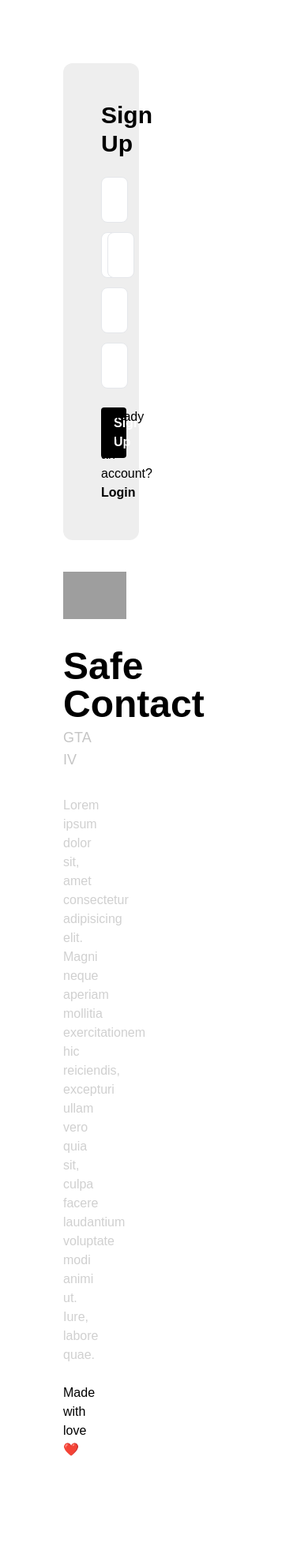
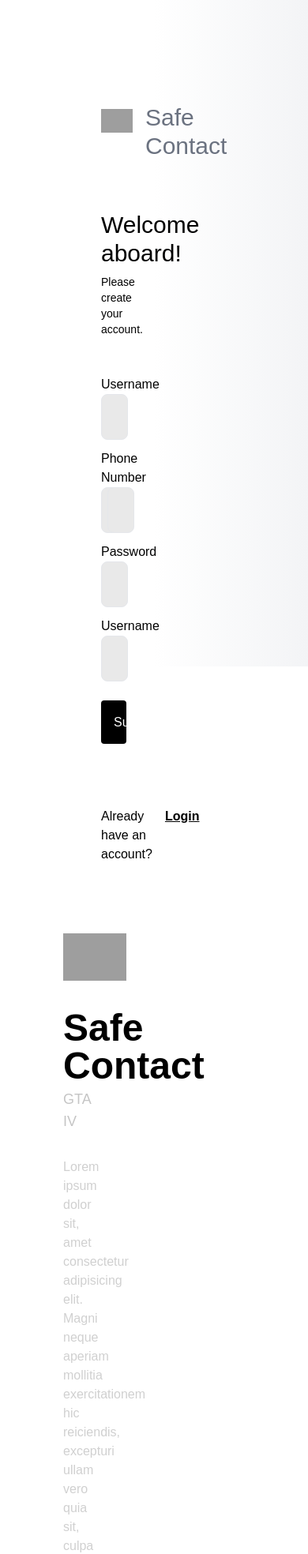
Before and after one commit to castorway/Safe-Contact, a Flask app: page /sign-up in a window 390 px wide. Shown: the top 1968 px of the page at 79% size. Before the commit the page ends 1844 px from the top, so only its background shows below. Run offline with Flask 2, Linux system fonts and the light colour scheme; style sheets or scripts are compiled from the project's sources; some libraries are stand-ins or nearby versions; grey boxes are pictures that could not be loaded.

Commit message:
login and sign up complete

```diff
--- a/client/templates/sign_up.html
+++ b/client/templates/sign_up.html
@@ -1,75 +1,112 @@
 {% extends "base.html"%} {% block title %} Sign Up {% endblock %} {% block content %}
 <!-- window -->
     <!-- outer grey box -->
-    <div class="h-full w-full flex justify-evenly flex-col sm:flex-row p-20">
+    <div class="h-full w-full flex bg-gradient-to-r from-white via-white to-gray-100 justify-evenly flex-col sm:flex-row p-20">
 
 
         <!-- right smaller box (lighter grey) -->
-        <div class="bg-[#eeeeee] w-2/5 p-12 rounded-xl ">
+        <div class="w-2/5 p-12 rounded-xl ">
             <!-- content -->
             <form method="POST">
                 <div>
                     <!-- text -->
-                    <div class="mb-6 ">
+                    <div class="flex flex-row mb-16">
+                        <!-- logo -->
+                        <div class="flex justify-center items-center">
+
+                            <div class="h-10 w-10 mb-4"><img src="{{ url_for('static', filename='logo.svg') }}"
+                                    style="width: 80px, he" alt="logo" /></div>
+                        </div>
+                        <!-- title and sub-title -->
+
+                        <!-- title -->
+                        <div class="font-regular text-3xl text-gray-500 ml-4 mt-[3px]">
+                            Safe Contact
+                        </div>
+                    </div>
+                    <!-- text -->
+                    <div class="mb-12">
                         <!-- title and sub-title -->
                         <div>
                             <!-- title -->
-                            <div class="font-bold text-3xl mb-2 ">
-                                Sign Up
+                            <div class="font-medium text-3xl mb-2">
+                                Welcome aboard!
                             </div>
                             <!-- sub title -->
+                            <div class="font-light text-sm">
+                                Please create your account.
+                            </div>
+                            <!-- Flashed messages -->
+                    {% with messages = get_flashed_messages(with_categories=true) %}{% if messages %}{% for category, message in messages %}
+                    <!-- if the category is error -->
+                    {% if category == "error" %}
+                    <!-- error message(s) -->
+                    <div class="text-md font-light text-red-600">
+                        <strong>{{ message }}</strong>
+                    </div>
+                    {% elif category == "success" %}
+                    <!-- success message(s) -->
+                    <div class="text-md font-light text-black bg-[#9EFFBA]">
+                        <strong>{{ message }}</strong>
+                    </div>
+                    {% endif %} {% endfor %} {% endif %} {% endwith %}
                         </div>
                     </div>
+
 
 
                     <!-- fields -->
                     <div>
                         <!-- username field -->
                         <div class=mb-3>
+                            <label for="username">Username</label>
                             <input type="text " id="username" name="username" placeholder="Username"
-                                class="form-control block p-4 w-full text-black bg-[#fff] rounded-lg border sm:text-md focus:ring-gray-300 focus:border-l-2 focus:border-l-black " />
+                                class="form-control block p-4 w-full text-black bg-[#e9e9e9] rounded-lg border sm:text-md focus:ring-gray-300 focus:border-l-2" />
                         </div>
 
                         <!-- phone number field -->
+                        <label for="country_code">Phone Number</label>
                         <div class="mb-3 input-group flex flex-row justify-between ">
+                            <br>
                             <div class="flex-auto w-1/5 mr-2"><input type="text" id="country_code" name="country_code"
-                                    placeholder="+1" class="form-control block p-4 w-full text-black bg-[#fff] rounded-lg border sm:text-md focus:ring-gray-300 focus:border-l-2
-                        focus:border-l-black " /></div>
+                                    placeholder="+1" class="form-control block p-4 w-full text-black bg-[#e9e9e9] rounded-lg border sm:text-md focus:ring-gray-300 focus:border-l-2" /></div>
                             <div class="flex-auto w-4/5 "><input type="tel" name="phone_number" placeholder="0123456789"
-                                    pattern="[0-9]{10}" maxlength="10" class="form-control block p-4 w-full text-black bg-[#fff] rounded-lg border sm:text-md focus:ring-gray-300
-                        focus:border-l-2 focus:border-l-black "></div>
+                                    pattern="[0-9]{10}" maxlength="10" class="form-control block p-4 w-full text-black bg-[#e9e9e9] rounded-lg border sm:text-md focus:ring-gray-300 focus:border-l-2"></div>
                         </div>
 
                         <!-- password field 1 -->
                         <div class=mb-3>
+                            <label for="password">Password</label>
                             <input type="password" id="init_password" name="init_password" placeholder="Password"
-                                class="form-control block p-4 w-full text-black bg-[#fff] rounded-lg border sm:text-md focus:ring-gray-300 focus:border-l-2 focus:border-l-black " />
+                                class="form-control block p-4 w-full text-black bg-[#e9e9e9] rounded-lg border sm:text-md focus:ring-gray-300 focus:border-l-2" />
                         </div>
 
                         <!-- password field 2 -->
                         <div class=mb-6>
+                            <label for="confirm_username">Username</label>
                             <input type="password" id="confirm_password" name="confirm_password"
-                                placeholder="Confirm password" class="form-control block p-4 w-full text-black bg-[#fff] rounded-lg border sm:text-md focus:ring-gray-300 focus:border-l-2
-                        focus:border-l-black " />
+                                placeholder="Confirm password" class="form-control block p-4 w-full text-black bg-[#e9e9e9] rounded-lg border sm:text-md focus:ring-gray-300 focus:border-l-2" />
                         </div>
                     </div>
                 </div>
 
                 <!-- buttons -->
-                <div class="flex ">
-                    <!-- signup button -->
-                    <div class="w-1/2 ">
+                <div class="flex mb-14">
+                    <!-- login button -->
+                    <div class="w-full">
                         <button type="Submit"
-                            class="bg-black hover:bg-white text-white hover:text-black hover:border-black font-bold py-2 px-4 rounded w-4/5 ">
-                            Sign Up
+                            class="w-full h-[55px] bg-black hover:bg-gray-700 text-white hover:text-white hover:border-black font-medium py-2 px-4 rounded">
+                            Submit
                         </button>
                     </div>
-                    <div class="w-1/2 ">
-                        Already got an account?
-                        <a href="/login ">
-                            <b>Login</b>
-                        </a>
-                    </div>
+                </div>
+                <br>
+                <!-- sign up button -->
+                <div class="flex">
+                    Already have an account?
+                    <a href="/login" class="ml-4">
+                        <b class="underline">Login</b>
+                    </a>
                 </div>
             </form>
         </div>
@@ -101,29 +138,11 @@
                         modi animi ut. Iure, labore quae.
                     </div>
 
-                    <!-- Flashed messages -->
-                    {% with messages = get_flashed_messages(with_categories=true) %}{% if messages %}{% for category, message in messages %}
-                    <!-- if the category is error -->
-                    {% if category == "error" %}
-                    <!-- error message(s) -->
-                    <div class="text-md font-light text-black p-4 rounded-md bg-[#FF9E9E]">
-                        <strong>{{ message }}</strong>
-                    </div>
-                    {% elif category == "success" %}
-                    <!-- success message(s) -->
-                    <div class="text-md font-light text-black p-4 rounded-md bg-[#9EFFBA]">
-                        <strong>{{ message }}</strong>
-                    </div>
-                    {% endif %} {% endfor %} {% endif %} {% endwith %}
+
 
 
 
                 </div>
-            </div>
-
-            <!-- copyright and made with love  -->
-            <div class="block ">
-                <div class="text-md text-black font-light ">Made with love ❤️</div>
             </div>
         </div>
     </div>
```
Also changed, not shown: client/templates/login.html (+17 -1 lines).
